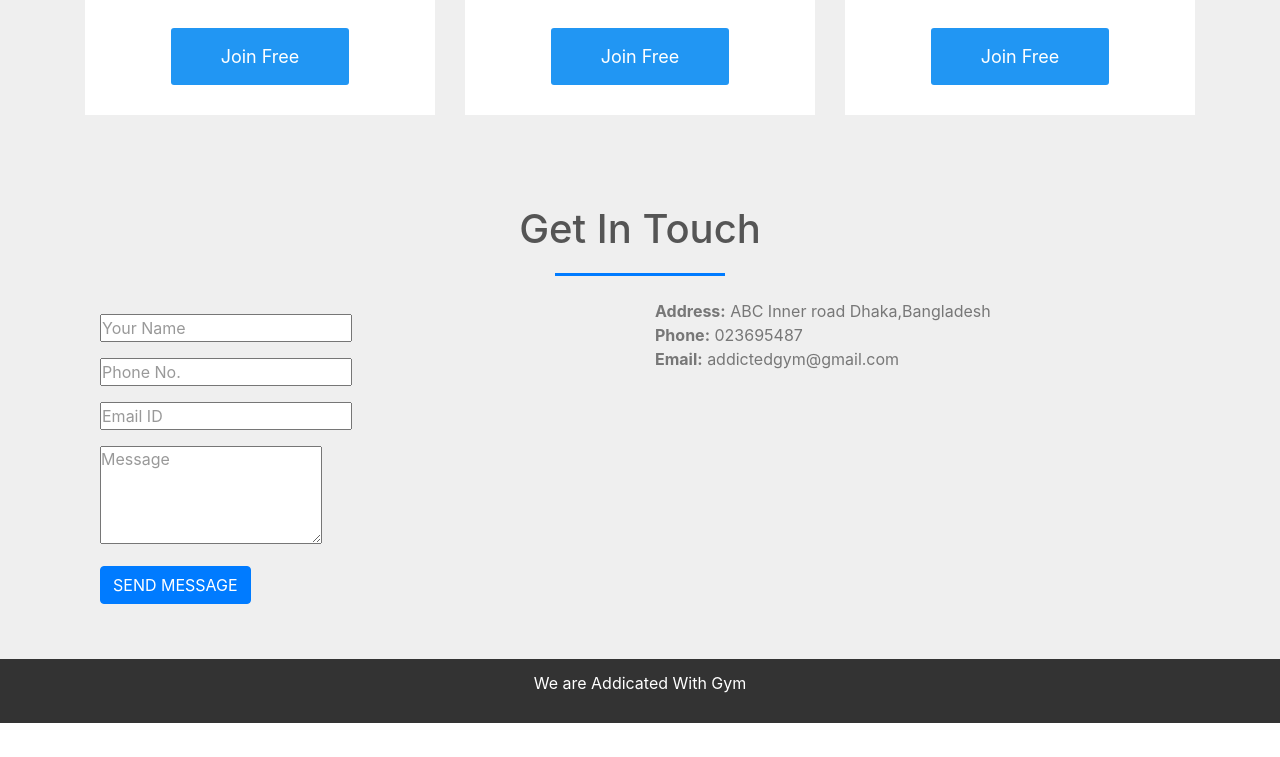
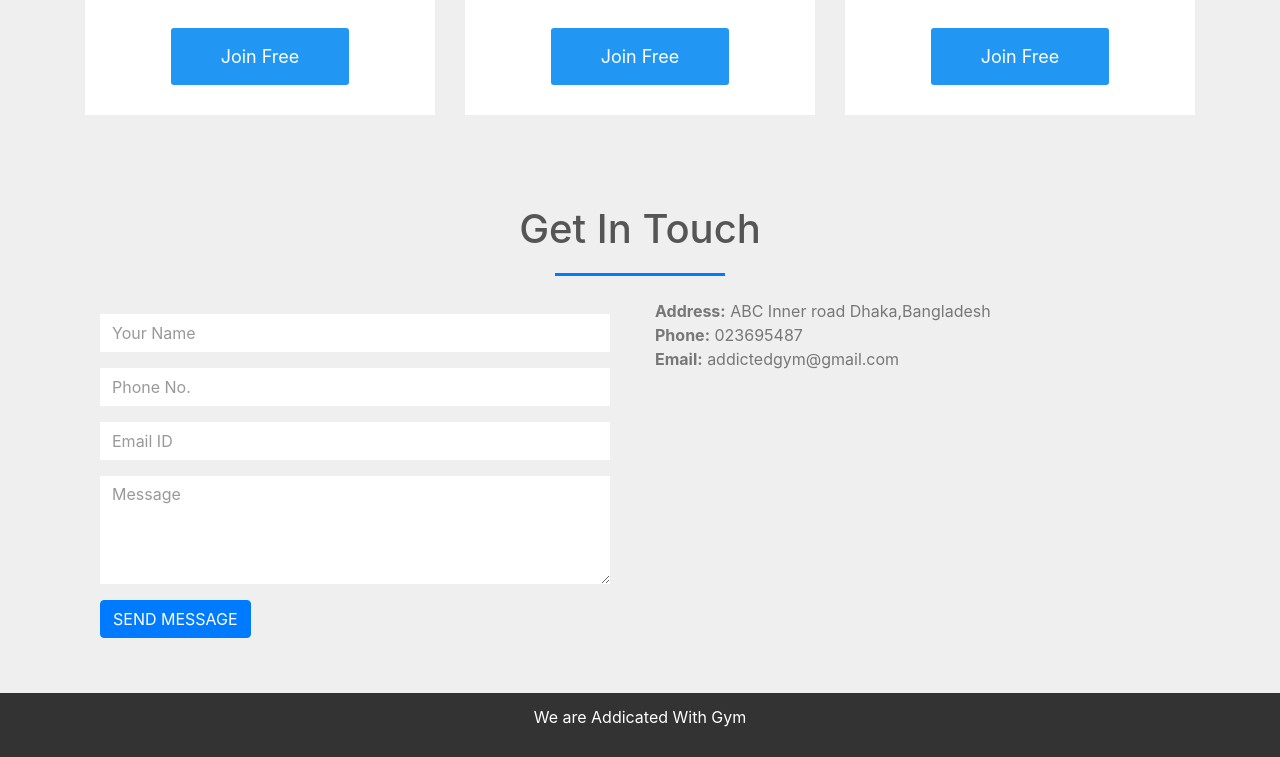
Before and after one commit to HasibRahmanSourov/Project, a plain HTML site: page index.html in a window 1280 px wide. Shown: the part 3422-4179 px from the top of the page. Before the commit the page ends 4145 px from the top, so only its background shows below. Drawn offline with nearby package versions, Linux system fonts and the light colour scheme.

Commit message:
Contact Form Error fixed

```diff
--- a/index.html
+++ b/index.html
@@ -263,16 +263,16 @@
         <div class="col-md-6">
           <form class="contact-form">
             <div class="form-group">
-              <input type="text" classs="form-control" placeholder="Your Name">
+              <input type="text" class="form-control" placeholder="Your Name">
             </div>
             <div class="form-group">
-              <input type="number" classs="form-control" placeholder="Phone No.">
+              <input type="number" class="form-control" placeholder="Phone No.">
             </div>
             <div class="form-group">
-              <input type="email" classs="form-control" placeholder="Email ID">
+              <input type="email" class="form-control" placeholder="Email ID">
             </div>
             <div class="form-group">
-              <textarea classs="form-control" rows="4" placeholder="Message"></textarea>
+              <textarea class="form-control" rows="4" placeholder="Message"></textarea>
             </div>
             <button type="submit" class="btn btn-primary">SEND MESSAGE</button>
           </form>
```
